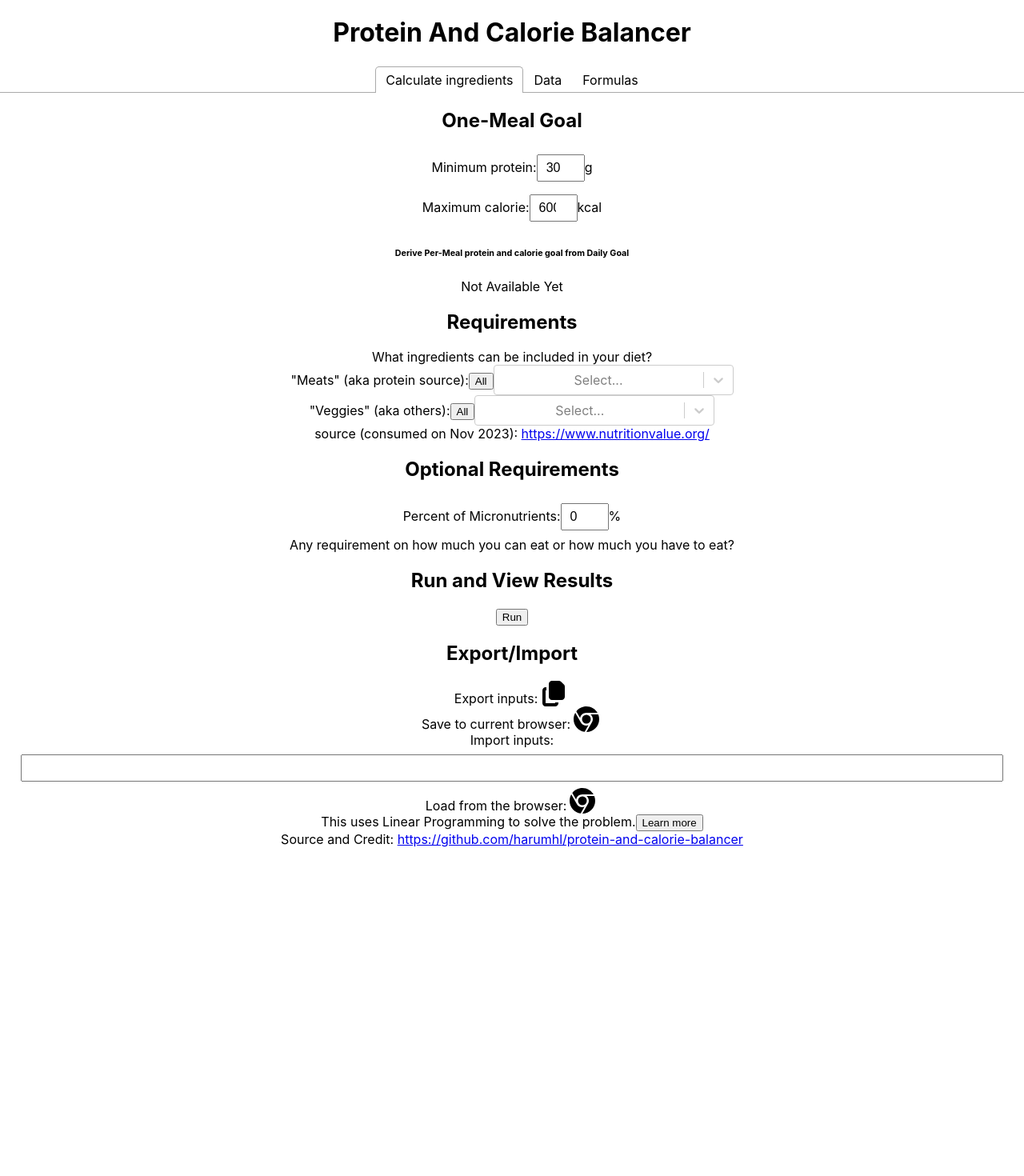
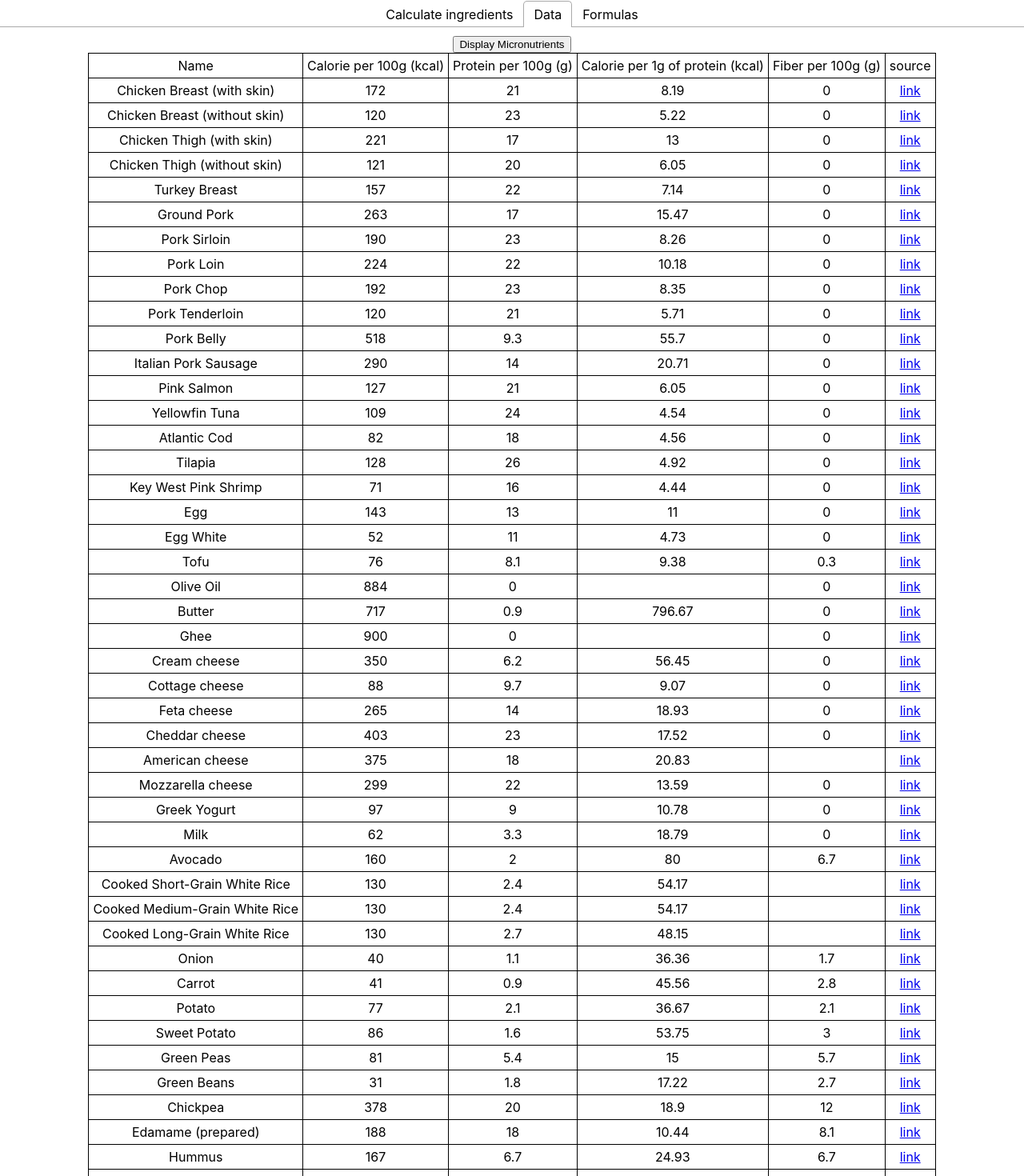
Before and after one commit to harumhl/protein-and-calorie-balancer, a React (Create React App) app: page /data in a window 1280 px wide. Shown: the top 1470 px of the page at 80% size. Before the commit the page ends 1059 px from the top, so only its background shows below. Built offline with nearby package versions, Linux system fonts and the light colour scheme.

Commit message:
routes and tabs connected

```diff
--- a/package.json
+++ b/package.json
@@ -17,6 +17,7 @@
     "@types/react-dom": "^19.1.7",
     "react": "^19.1.1",
     "react-dom": "^19.1.1",
+    "react-router-dom": "^7.8.2",
     "react-scripts": "5.0.1",
     "react-select": "^5.10.2",
     "react-tabs": "^6.1.0",
--- a/src/App.tsx
+++ b/src/App.tsx
@@ -1,35 +1,70 @@
+import { JSX } from "react";
 import { ToastContainer } from "react-toastify";
 import "react-toastify/dist/ReactToastify.css";
 import { Tab, Tabs, TabList, TabPanel } from "react-tabs";
+import { BrowserRouter, useLocation, useNavigate } from "react-router-dom";
 import "react-tabs/style/react-tabs.css";
 
-import "./App.css";
 import { Calculate } from "./calculate";
 import { DisplayData } from "./displayData";
 import { Formulas } from "./formulas";
+import "./App.css";
 
-export default function App() {
+const routes: {
+  label: string;
+  path: `/${string}`;
+  Element: () => JSX.Element;
+}[] = [
+  {
+    label: "Calculate ingredients",
+    path: "/calculate",
+    Element: Calculate,
+  },
+  { label: "Data", path: "/data", Element: DisplayData },
+  { label: "Formulas", path: "/formulas", Element: Formulas },
+];
+
+function TabsAndRouter() {
+  const location = useLocation();
+  const navigate = useNavigate();
+
+  const selectedIndex = routes.findIndex(
+    (tab) => tab.path === location.pathname
+  );
+
+  const handleSelect = (index: number) => {
+    navigate(routes[index]!.path);
+  };
+
   return (
     <div className="App">
-      <h1>Protein And Calorie Balancer</h1>
-      <Tabs>
+      <Tabs
+        selectedIndex={selectedIndex === -1 ? 0 : selectedIndex}
+        onSelect={handleSelect}
+      >
         <TabList>
-          <Tab>Calculate ingredients</Tab>
-          <Tab>Data</Tab>
-          <Tab>Formulas</Tab>
+          {routes.map((tab) => (
+            <Tab key={tab.path} onClick={() => navigate(tab.path)}>
+              {tab.label}
+            </Tab>
+          ))}
         </TabList>
 
-        <TabPanel>
-          <Calculate />
-        </TabPanel>
-        <TabPanel>
-          <DisplayData />
-        </TabPanel>
-        <TabPanel>
-          <Formulas />
-        </TabPanel>
+        {routes.map(({ Element }) => (
+          <TabPanel key={Element.name}>
+            <Element />
+          </TabPanel>
+        ))}
       </Tabs>
       <ToastContainer theme="colored" />
     </div>
   );
 }
+
+export default function App() {
+  return (
+    <BrowserRouter>
+      <TabsAndRouter />
+    </BrowserRouter>
+  );
+}
--- a/src/calculate/options.ts
+++ b/src/calculate/options.ts
@@ -41,6 +41,7 @@ export type Option = {
   proteinPer100g: number;
   caloriePer100g: number;
   fiberPer100g: number | null; // null means unknown
+  // tspToGram?: number;
 } & AddSuffix<Omit<MicroNutrient, "fiber">, "Per100g">; // vitaminAPer100g, ironPer100g, etc.
 
 export const meatOptions: Option[] = [
@@ -577,6 +578,7 @@ export const veggieOptions: Option[] = [
     proteinPer100g: 0,
     caloriePer100g: 884,
     fiberPer100g: 0,
+    // tspToGram: 4.5,
   },
   {
     value: "butter",
@@ -676,6 +678,34 @@ export const veggieOptions: Option[] = [
     proteinPer100g: 2,
     caloriePer100g: 160,
     fiberPer100g: 6.7,
+  },
+  // Grains
+  {
+    value: "cookedShortGrainWhiteRice",
+    label: "Cooked Short-Grain White Rice",
+    source:
+      "https://www.nutritionvalue.org/Rice%2C_unenriched%2C_cooked%2C_short-grain%2C_white_nutritional_value.html?size=100+g",
+    proteinPer100g: 2.4,
+    caloriePer100g: 130,
+    fiberPer100g: null,
+  },
+  {
+    value: "cookedMediumGrainWhiteRice",
+    label: "Cooked Medium-Grain White Rice",
+    source:
+      "https://www.nutritionvalue.org/Rice%2C_cooked%2C_enriched%2C_medium-grain%2C_white_nutritional_value.html?size=100+g",
+    proteinPer100g: 2.4,
+    caloriePer100g: 130,
+    fiberPer100g: null,
+  },
+  {
+    value: "cookedLongGrainWhiteRice",
+    label: "Cooked Long-Grain White Rice",
+    source:
+      "https://www.nutritionvalue.org/Rice%2C_cooked%2C_enriched%2C_regular%2C_long-grain%2C_white_nutritional_value.html?size=100+g",
+    proteinPer100g: 2.7,
+    caloriePer100g: 130,
+    fiberPer100g: null,
   },
   // Veggies
   {
@@ -1021,6 +1051,7 @@ export const veggieOptions: Option[] = [
     proteinPer100g: 17,
     caloriePer100g: 486,
     fiberPer100g: 34,
+    // tspToGram: 10.1/3,
   },
   {
     value: "quinoaUncooked",
--- a/src/formulas/DietPlanner.tsx
+++ b/src/formulas/DietPlanner.tsx
@@ -23,12 +23,14 @@ export const DietPlanner = () => {
       <h2>Diet Planner</h2>
       <table style={{ justifySelf: "center" }}>
         <thead>
+          <tr>
             <th>Item</th>
             <th>Amount (g)</th>
             <th>Calories</th>
             <th>Protein (g)</th>
             <th>Fiber (g)</th>
             <th></th>
+          </tr>
         </thead>
         <tbody>
           {/* Display selected item + Allow entering amount (g) */}
--- a/src/formulas/index.tsx
+++ b/src/formulas/index.tsx
@@ -114,8 +114,8 @@ const Bmr = ({
             id={Gender.Women}
             name="gender"
             value={Gender.Women}
-            onChange={(e) => console.log(e)}
             checked={gender === Gender.Women}
+            onChange={() => setGender(Gender.Women)}
           />
           Women
         </label>
@@ -126,6 +126,7 @@ const Bmr = ({
             name="gender"
             value={Gender.Men}
             checked={gender === Gender.Men}
+            onChange={() => setGender(Gender.Men)}
           />
           Men
         </label>
@@ -190,6 +191,7 @@ const Maintenance = ({
             name="activity"
             value={Activity.Sedentary}
             checked={activity === Activity.Sedentary}
+            onChange={() => setActivity(Activity.Sedentary)}
           />
           Sedentary (little to no exercise)
         </label>
@@ -201,6 +203,7 @@ const Maintenance = ({
             name="activity"
             value={Activity.LightlyActive}
             checked={activity === Activity.LightlyActive}
+            onChange={() => setActivity(Activity.LightlyActive)}
           />
           Lightly active (light exercise 1-3 days/week)
         </label>
@@ -212,6 +215,7 @@ const Maintenance = ({
             name="activity"
             value={Activity.ModeratelyActive}
             checked={activity === Activity.ModeratelyActive}
+            onChange={() => setActivity(Activity.ModeratelyActive)}
           />
           Moderately active (moderate exercise 3-5 days/week)
         </label>
@@ -223,6 +227,7 @@ const Maintenance = ({
             name="activity"
             value={Activity.VeryActive}
             checked={activity === Activity.VeryActive}
+            onChange={() => setActivity(Activity.VeryActive)}
           />
           Very active (hard exercise 6-7 days/week)
         </label>
@@ -234,6 +239,7 @@ const Maintenance = ({
             name="activity"
             value={Activity.SuperActive}
             checked={activity === Activity.SuperActive}
+            onChange={() => setActivity(Activity.SuperActive)}
           />
           Super active (physical job or twice daily training)
         </label>
```
Also changed, not shown: 1 other file (tests, documents, lock files or other folders). Lines whose indentation alone changed are shown as unchanged.
